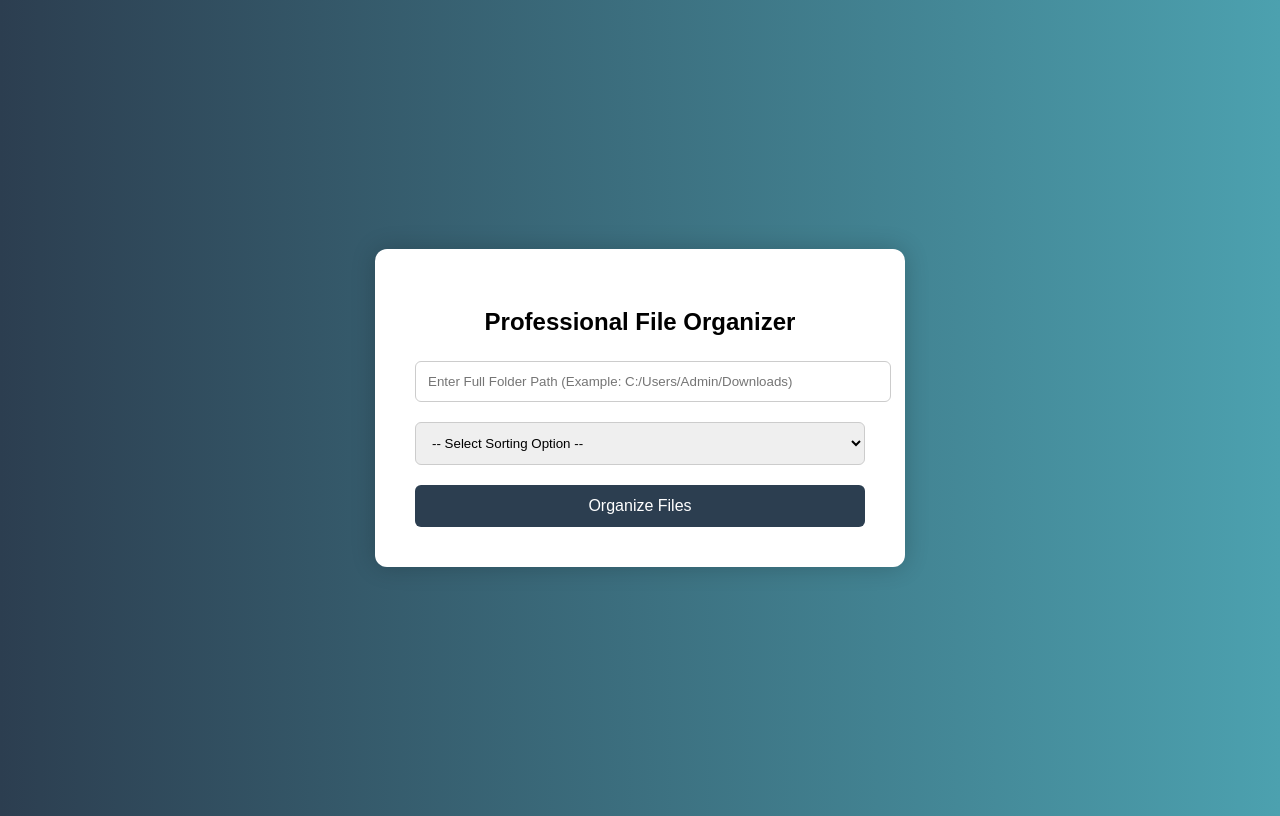
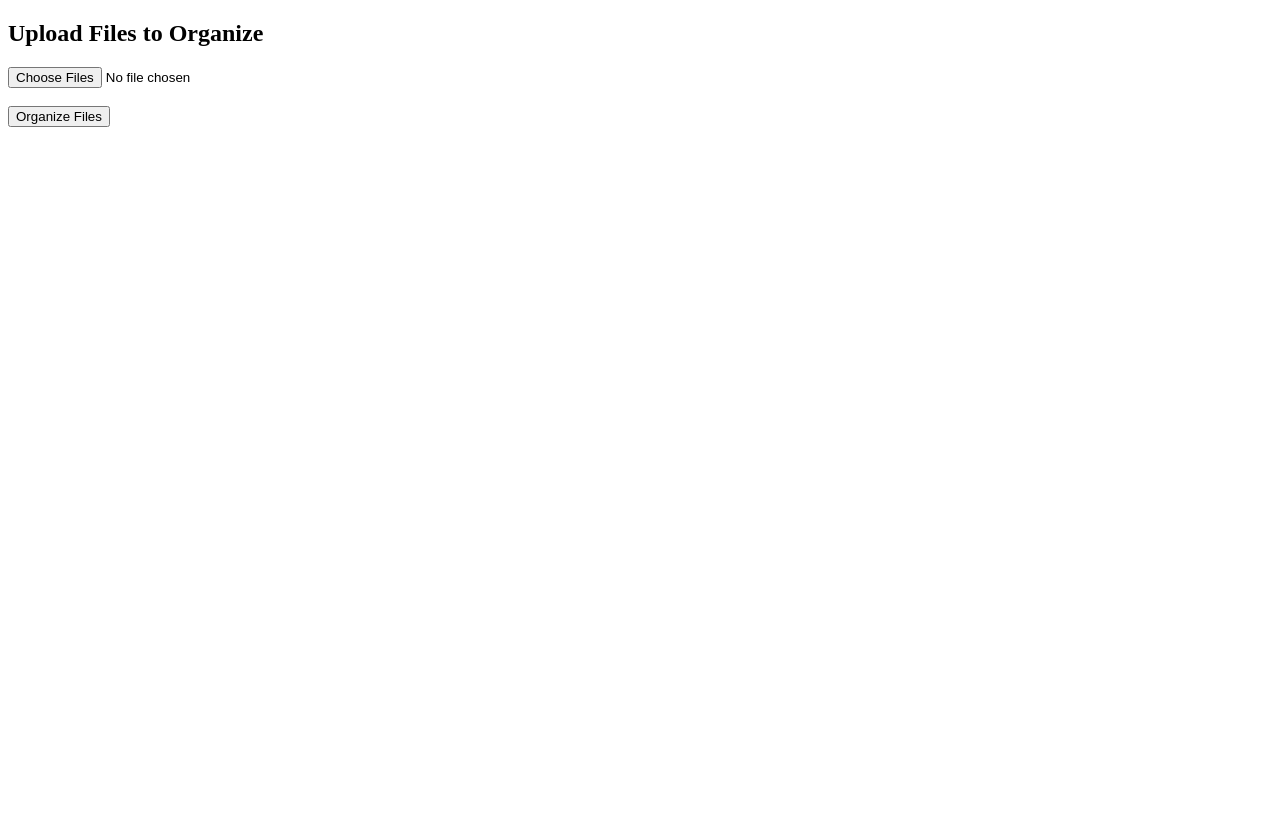
Before and after one commit to vijethpoojary2005-bit/smart-file-organizer, a Flask app: page / in a window 1280 px wide. After the commit the page ends 127 px from the top, so only its background shows below. Run offline with Flask 3, Linux system fonts and the light colour scheme.

Commit message:
Add files via upload

```diff
--- a/organizer.py
+++ b/organizer.py
@@ -1,95 +1,54 @@
-from flask import Flask, render_template, request
+from flask import Flask, render_template, request, send_file
 import os
 import shutil
-from datetime import datetime
+from werkzeug.utils import secure_filename
+from zipfile import ZipFile
 
 app = Flask(__name__)
+
+UPLOAD_FOLDER = "uploads"
+ORGANIZED_FOLDER = "organized"
+
+# Create folders if not exist
+os.makedirs(UPLOAD_FOLDER, exist_ok=True)
+os.makedirs(ORGANIZED_FOLDER, exist_ok=True)
 
 @app.route("/")
 def home():
     return render_template("index.html")
 
-
 @app.route("/organize", methods=["POST"])
 def organize():
 
-    folder_path = request.form.get("folder_path").strip()
-    sort_option = request.form.get("sort_option")
+    # Clear old files
+    shutil.rmtree(UPLOAD_FOLDER)
+    shutil.rmtree(ORGANIZED_FOLDER)
+    os.makedirs(UPLOAD_FOLDER)
+    os.makedirs(ORGANIZED_FOLDER)
 
-    # Check if folder exists
-    if not os.path.isdir(folder_path):
-        return "❌ Invalid Folder Path! Please check and try again."
+    files = request.files.getlist("files")
 
-    # File type categories
-    image_ext = ["jpg", "jpeg", "png", "gif", "bmp"]
-    video_ext = ["mp4", "mkv", "avi", "mov"]
-    audio_ext = ["mp3", "wav", "aac"]
-    document_ext = ["pdf", "docx", "txt", "pptx", "xlsx"]
+    for file in files:
+        filename = secure_filename(file.filename)
+        filepath = os.path.join(UPLOAD_FOLDER, filename)
+        file.save(filepath)
 
-    for filename in os.listdir(folder_path):
+        ext = filename.split(".")[-1].lower()
 
-        file_path = os.path.join(folder_path, filename)
+        category_path = os.path.join(ORGANIZED_FOLDER, ext)
+        os.makedirs(category_path, exist_ok=True)
 
-        # Skip if it's already a folder
-        if not os.path.isfile(file_path):
-            continue
+        shutil.move(filepath, os.path.join(category_path, filename))
 
-        # Get file extension
-        if "." in filename:
-            file_ext = filename.split(".")[-1].lower()
-        else:
-            file_ext = ""
+    # Create ZIP
+    zip_path = "organized_files.zip"
+    with ZipFile(zip_path, "w") as zipf:
+        for root, dirs, files in os.walk(ORGANIZED_FOLDER):
+            for file in files:
+                full_path = os.path.join(root, file)
+                zipf.write(full_path)
 
-        # Get last modified date
-        timestamp = os.path.getmtime(file_path)
-        file_date = datetime.fromtimestamp(timestamp).strftime("%Y-%m-%d")
+    return send_file(zip_path, as_attachment=True)
 
-        # SORTING LOGIC
-        if sort_option == "type":
-
-            if file_ext in image_ext:
-                folder_name = "Images"
-            elif file_ext in video_ext:
-                folder_name = "Videos"
-            elif file_ext in audio_ext:
-                folder_name = "Audio"
-            elif file_ext in document_ext:
-                folder_name = "Documents"
-            else:
-                folder_name = "Others"
-
-        elif sort_option == "date":
-            folder_name = file_date
-
-        elif sort_option == "both":
-
-            if file_ext in image_ext:
-                main_type = "Images"
-            elif file_ext in video_ext:
-                main_type = "Videos"
-            elif file_ext in audio_ext:
-                main_type = "Audio"
-            elif file_ext in document_ext:
-                main_type = "Documents"
-            else:
-                main_type = "Others"
-
-            folder_name = f"{main_type}_{file_date}"
-
-        else:
-            folder_name = "Others"
-
-        target_folder = os.path.join(folder_path, folder_name)
-
-        # Create folder if not exists
-        os.makedirs(target_folder, exist_ok=True)
-
-        # Move file
-        shutil.move(file_path, os.path.join(target_folder, filename))
-
-    return "✅ Files Organized Successfully!"
-
-
-# 🔹 Important for Online Deployment (Render)
 if __name__ == "__main__":
-    app.run(host="0.0.0.0", port=10000)
+    app.run(debug=True)
--- a/requirements.txt
+++ b/requirements.txt
@@ -1,2 +1,3 @@
-Flask
+flask
 gunicorn
+werkzeug
--- a/templates/index.html
+++ b/templates/index.html
@@ -1,76 +1,17 @@
 <!DOCTYPE html>
 <html>
 <head>
-    <title>Professional File Organizer</title>
-    <style>
-        body {
-            font-family: Arial, sans-serif;
-            background: linear-gradient(to right, #2c3e50, #4ca1af);
-            display: flex;
-            justify-content: center;
-            align-items: center;
-            height: 100vh;
-        }
-
-        .card {
-            background: white;
-            padding: 40px;
-            width: 450px;
-            border-radius: 12px;
-            box-shadow: 0 0 25px rgba(0,0,0,0.2);
-        }
-
-        h2 {
-            text-align: center;
-            margin-bottom: 25px;
-        }
-
-        input, select {
-            width: 100%;
-            padding: 12px;
-            margin-bottom: 20px;
-            border-radius: 6px;
-            border: 1px solid #ccc;
-        }
-
-        button {
-            width: 100%;
-            padding: 12px;
-            background-color: #2c3e50;
-            color: white;
-            border: none;
-            border-radius: 6px;
-            font-size: 16px;
-            cursor: pointer;
-        }
-
-        button:hover {
-            background-color: #1a252f;
-        }
-    </style>
+    <title>Smart File Organizer</title>
 </head>
 <body>
 
-<div class="card">
-    <h2>Professional File Organizer</h2>
+    <h2>Upload Files to Organize</h2>
 
-    <form action="/organize" method="POST">
-
-        <input type="text" name="folder_path"
-               placeholder="Enter Full Folder Path (Example: C:/Users/Admin/Downloads)"
-               required>
-
-        <select name="sort_option" required>
-            <option value="">-- Select Sorting Option --</option>
-            <option value="type">Sort By File Type</option>
-            <option value="date">Sort By Date</option>
-            <option value="both">Sort By Type + Date</option>
-        </select>
-
+    <form action="/organize" method="post" enctype="multipart/form-data">
+        <input type="file" name="files" multiple required>
+        <br><br>
         <button type="submit">Organize Files</button>
-
     </form>
-</div>
 
 </body>
 </html>
```
